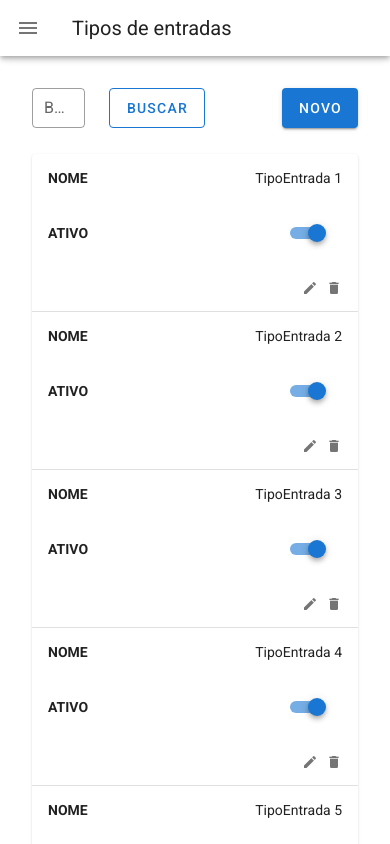
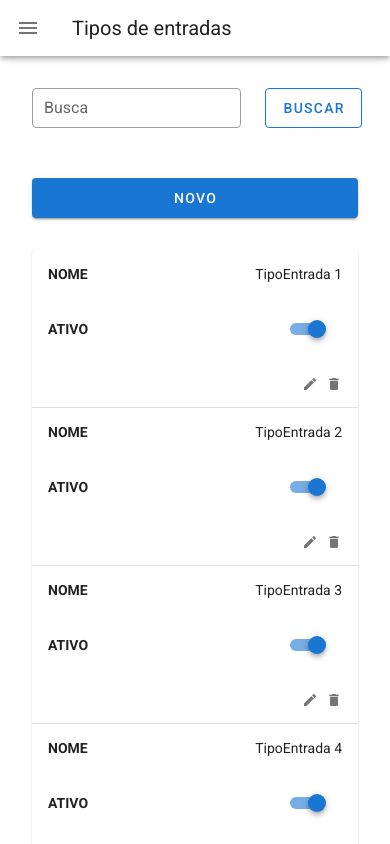
Before and after one commit to vncsmrqs/trade-manager-app, a Vue app: page /configuracoes/tipos-entradas in a window 390 px wide. Shown: the top 844 px of the page. Built offline with nearby package versions, Linux system fonts and the light colour scheme.

Commit message:
fix: responsive header

```diff
--- a/src/views/configuracoes/gatilhos/index.vue
+++ b/src/views/configuracoes/gatilhos/index.vue
@@ -1,37 +1,38 @@
 <template>
   <v-container class="pa-8">
 
+    <v-form @submit.prevent="search" :disabled="isLoading">
       <v-row>
-      <v-col>
+        <v-col cols="8" sm="6">
           <v-text-field
               v-model="searchTerm"
               outlined
               dense
               label="Busca"
-          :disabled="isLoading"
           ></v-text-field>
         </v-col>
-      <v-col>
+        <v-col cols="4" sm="2">
           <v-btn
               outlined
               color="primary"
               style="height: 40px"
               @click="search"
+              block
               :disabled="isLoading"
           >Buscar</v-btn>
         </v-col>
         <v-spacer></v-spacer>
-      <v-col>
-        <div class="d-flex">
+        <v-col col="12" sm="2" class="d-flex mb-8 mb-sm-0">
           <v-spacer></v-spacer>
           <v-btn
               color="primary"
               style="height: 40px"
               @click="createItem"
+              block
           >Novo</v-btn>
-        </div>
         </v-col>
       </v-row>
+    </v-form>
 
     <v-data-table
         :headers="headers"
--- a/src/views/configuracoes/setups/index.vue
+++ b/src/views/configuracoes/setups/index.vue
@@ -1,37 +1,38 @@
 <template>
   <v-container class="pa-8">
 
+    <v-form @submit.prevent="search" :disabled="isLoading">
       <v-row>
-      <v-col>
+        <v-col cols="8" sm="6">
           <v-text-field
               v-model="searchTerm"
               outlined
               dense
               label="Busca"
-          :disabled="isLoading"
           ></v-text-field>
         </v-col>
-      <v-col>
+        <v-col cols="4" sm="2">
           <v-btn
               outlined
               color="primary"
               style="height: 40px"
               @click="search"
+              block
               :disabled="isLoading"
           >Buscar</v-btn>
         </v-col>
         <v-spacer></v-spacer>
-      <v-col>
-        <div class="d-flex">
+        <v-col col="12" sm="2" class="d-flex mb-8 mb-sm-0">
           <v-spacer></v-spacer>
           <v-btn
               color="primary"
               style="height: 40px"
               @click="createItem"
+              block
           >Novo</v-btn>
-        </div>
         </v-col>
       </v-row>
+    </v-form>
 
     <v-data-table
         :headers="headers"
--- a/src/views/configuracoes/tipos-entradas/index.vue
+++ b/src/views/configuracoes/tipos-entradas/index.vue
@@ -1,37 +1,38 @@
 <template>
   <v-container class="pa-8">
 
+    <v-form @submit.prevent="search" :disabled="isLoading">
       <v-row>
-      <v-col>
+        <v-col cols="8" sm="6">
           <v-text-field
             v-model="searchTerm"
             outlined
             dense
             label="Busca"
-          :disabled="isLoading"
           ></v-text-field>
         </v-col>
-      <v-col>
+        <v-col cols="4" sm="2">
           <v-btn
             outlined
             color="primary"
             style="height: 40px"
             @click="search"
+            block
             :disabled="isLoading"
           >Buscar</v-btn>
         </v-col>
         <v-spacer></v-spacer>
-      <v-col>
-        <div class="d-flex">
+        <v-col col="12" sm="2" class="d-flex mb-8 mb-sm-0">
           <v-spacer></v-spacer>
           <v-btn
               color="primary"
               style="height: 40px"
               @click="createItem"
+              block
           >Novo</v-btn>
-        </div>
         </v-col>
       </v-row>
+    </v-form>
 
     <v-data-table
         :headers="headers"
```
Lines whose indentation alone changed are shown as unchanged.
